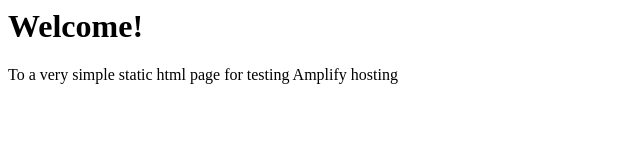
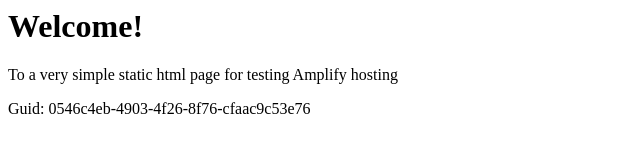
Before and after one commit to aws-aemilia-dub/Github-PR-Commit-Integration-Test-DoNotTouch-GithubWebhookPreviewCanaryTest-v1-prod-eu-west-1, a website: page src/index.html in a window 1280 px wide. Shown: the whole page, without its empty margins (0-640 px from the left). Drawn offline with Linux system fonts and the light colour scheme.

Commit message:
commit from integ tests

```diff
--- a/src/index.html
+++ b/src/index.html
@@ -1,3 +1,5 @@
+
+
 <html lang="en">
 
 <head>
@@ -10,6 +12,6 @@
 <body>
     <h1>Welcome!</h1>
     <p>To a very simple static html page for testing Amplify hosting</p>
-</body>
+    <p>Guid: 0546c4eb-4903-4f26-8f76-cfaac9c53e76</p></body>
 
 </html>
```
